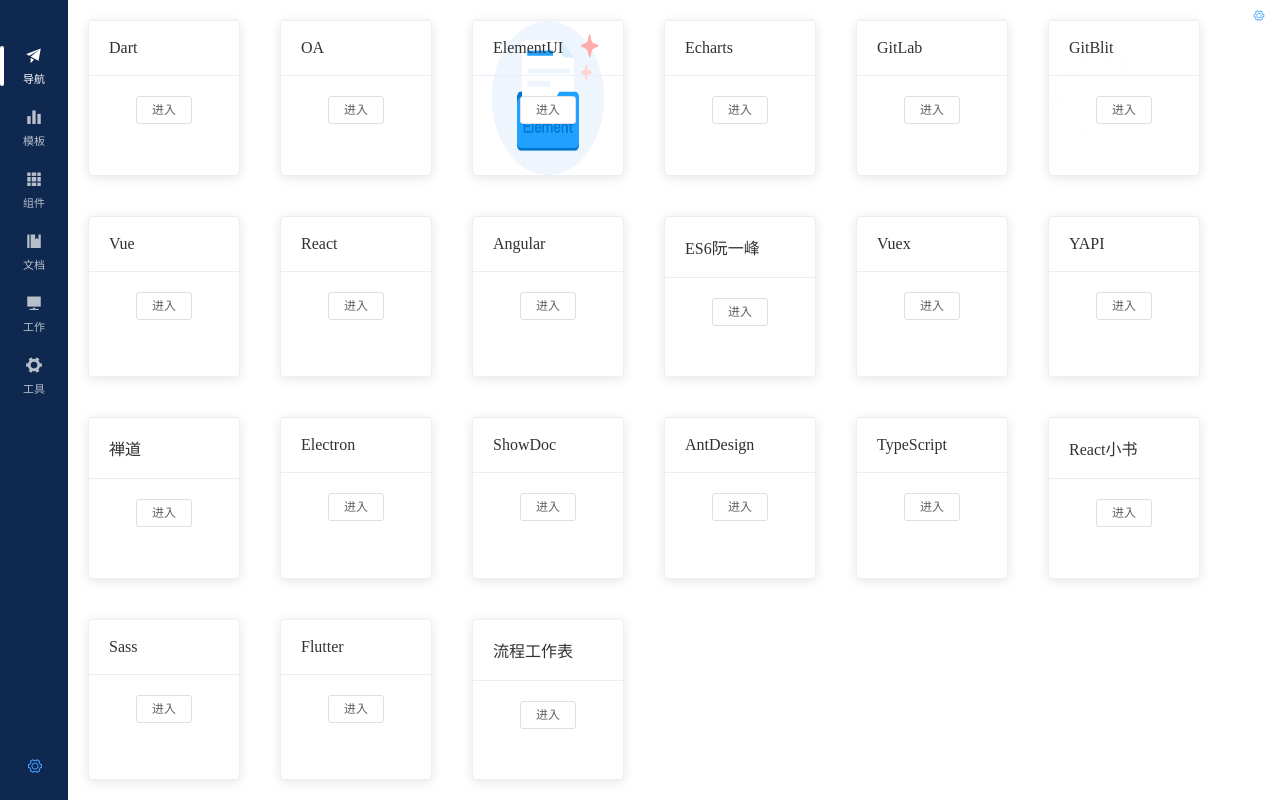
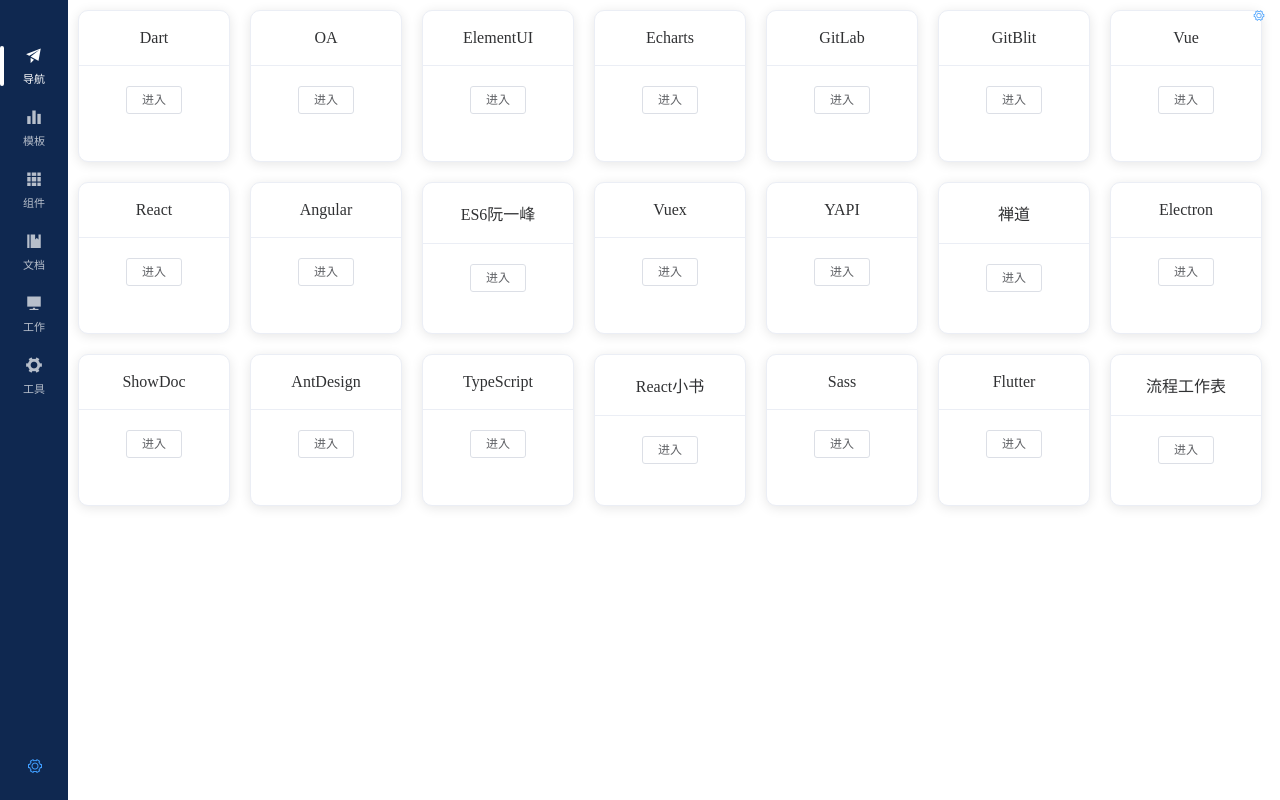
Before and after one commit to CodesSky/vue-electron-assistant, a Vue app: page / in a window 1280 px wide. Built offline with nearby package versions, Linux system fonts and the light colour scheme.

Commit message:
1.1.1版本推送，优化页面布局和卡片样式

```diff
--- a/package.json
+++ b/package.json
@@ -1,7 +1,7 @@
 {
   "name": "work-assistant",
   "author": "huly",
-  "version": "1.1.0",
+  "version": "1.1.1",
   "private": true,
   "scripts": {
     "serve": "vue-cli-service serve",
@@ -17,6 +17,7 @@
     "element-ui": "2.12.0",
     "vue": "^2.6.10",
     "vue-router": "^3.0.3",
+    "vuedraggable": "^2.23.0",
     "vuex": "^3.0.1"
   },
   "devDependencies": {
--- a/src/App.vue
+++ b/src/App.vue
@@ -1,5 +1,5 @@
 <template>
-  <div id="app">
+  <div id="app" class="app-container">
     <router-view></router-view>
   </div>
 </template>
@@ -10,9 +10,34 @@ export default {
 };
 </script>
 
-<style>
+<style lang="scss">
   /* CSS */
 #app {
     position: relative;
+    /*定义滚动条高宽及背景 高宽分别对应横竖滚动条的尺寸*/
 }
+
+*::-webkit-scrollbar
+  {
+      width: 5px;
+      height: 16px;
+      background-color: #F5F5F5;
+  }
+
+  /*定义滚动条轨道 内阴影+圆角*/
+  *::-webkit-scrollbar-track
+  {
+      -webkit-box-shadow: inset 0 0 6px rgba(0,0,0,0.3);
+      border-radius: 5px;
+      background-color: #F5F5F5;
+  }
+
+  /*定义滑块 内阴影+圆角*/
+  *::-webkit-scrollbar-thumb
+  {
+        border-radius: 5px;
+        -webkit-box-shadow: inset 0 0 6px rgba(0,0,0,.3);
+        background-color: rgba(144,147,153,.3);
+        transition: background-color .3s;
+  }
 </style>
--- a/src/components/components-store/index.vue
+++ b/src/components/components-store/index.vue
@@ -5,9 +5,7 @@
 </template>
 
 <script>
-    export default {
-
-    }
+export default {};
 </script>
 
 <style lang="scss" scoped>
--- a/src/components/config.vue
+++ b/src/components/config.vue
@@ -1,7 +1,7 @@
 <template>
     <div class="container">
         <template v-for="(item,index) of EntryList">
-            <el-card shadow="always" :class="item.websiteBg" v-if="item.visiable" :key="index">
+            <el-card shadow="always" class="card-item" v-if="item.visiable" :key="index">
                 <div slot="header" class="clearfix">
                     <span>{{item.websiteName}}</span>
                 </div>
@@ -32,15 +32,17 @@ export default {
 
 <style lang="scss" scoped>
 .container {
-    width: 100%;
-    height: 100%;
     display: flex;
     justify-content: flex-start;
     flex-wrap: wrap;
+    align-content: flex-start;
 
-    .el-card {
-        margin: 20px;
+    .card-item {
+        margin: 10px 10px 10px 10px;
         width: 150px;
+        height: 150px;
+        border-radius: 10px;
+        text-align: center;
 
         a {
             text-decoration: none;
--- a/src/components/document/index.vue
+++ b/src/components/document/index.vue
@@ -5,9 +5,9 @@
 </template>
 
 <script>
-    export default {
+export default {
 
-    }
+};
 </script>
 
 <style lang="scss" scoped>
--- a/src/components/main.vue
+++ b/src/components/main.vue
@@ -70,11 +70,13 @@
                             placeholder="请填写跳转链接">
                     <template slot="prepend">
                       <el-button type="primary"
+                                    size="mini"
                                  @click=" element.editable = !element.editable ">{{ element.editable ? '保存' : '编辑' }}</el-button>
                     </template>
                   </el-input>
                   <el-button slot="reference"
                              style="float: right;"
+                             size="mini"
                              circle
                              icon="el-icon-edit"></el-button>
                 </el-popover>
@@ -83,6 +85,7 @@
                 </el-switch>
                 <el-button type="danger"
                            icon="el-icon-delete"
+                           size="mini"
                            plain
                            @click="handleDelete(index)"></el-button>
               </div>
@@ -351,8 +354,8 @@ export default {
 .container {
   display: flex;
   height:100vh;
-  min-height: 578px;
   overflow: hidden;
+
   .layout-sidebar {
     flex: 0 0 68px;
     height: 100%;
--- a/src/components/template-store/index.vue
+++ b/src/components/template-store/index.vue
@@ -5,9 +5,9 @@
 </template>
 
 <script>
-    export default {
+export default {
 
-    }
+};
 </script>
 
 <style lang="scss" scoped>
--- a/src/components/toolbox/index.vue
+++ b/src/components/toolbox/index.vue
@@ -5,9 +5,9 @@
 </template>
 
 <script>
-    export default {
+export default {
 
-    }
+};
 </script>
 
 <style lang="scss" scoped>
--- a/src/components/versions.vue
+++ b/src/components/versions.vue
@@ -8,7 +8,7 @@
 
 <script>
 export default {
-    data () {
+    data() {
         return {
             versionList: [
                 {
@@ -47,8 +47,18 @@ export default {
                     ③element-ui到2.12.0版本;
                     ④更换了应用字体，反正就是好看了😁;
                     ⑤更改mac版本顶部栏的快捷图标;
+                    ⑥打包windows版本并且优化window版本的滚动条
                     `,
                     timestamp: '2019-09-15 12:00',
+                    size: 'large',
+                    type: 'primary',
+                    icon: 'el-icon-s-tools'
+                },
+                {
+                    content: `version: 1.1.1
+                    打包windows版本并且优化window版本的滚动条,优化导航页的卡片展示
+                    `,
+                    timestamp: '2019-09-15 21:50',
                     size: 'large',
                     type: 'primary',
                     icon: 'el-icon-s-tools'
--- a/src/plugins/element.js
+++ b/src/plugins/element.js
@@ -1,5 +1,8 @@
-import Vue from 'vue'
-import Element from 'element-ui'
-import 'element-ui/lib/theme-chalk/index.css'
+import Vue from 'vue';
+import Element from 'element-ui';
+import 'element-ui/lib/theme-chalk/index.css';
 
-Vue.use(Element)
+Vue.use(Element, {
+    size: 'mini',
+    zIndex: 3000
+});
```
Also changed, not shown: src/background.js (+6 -7 lines), .eslintrc.js, 1 other file (tests, documents, lock files or other folders).
